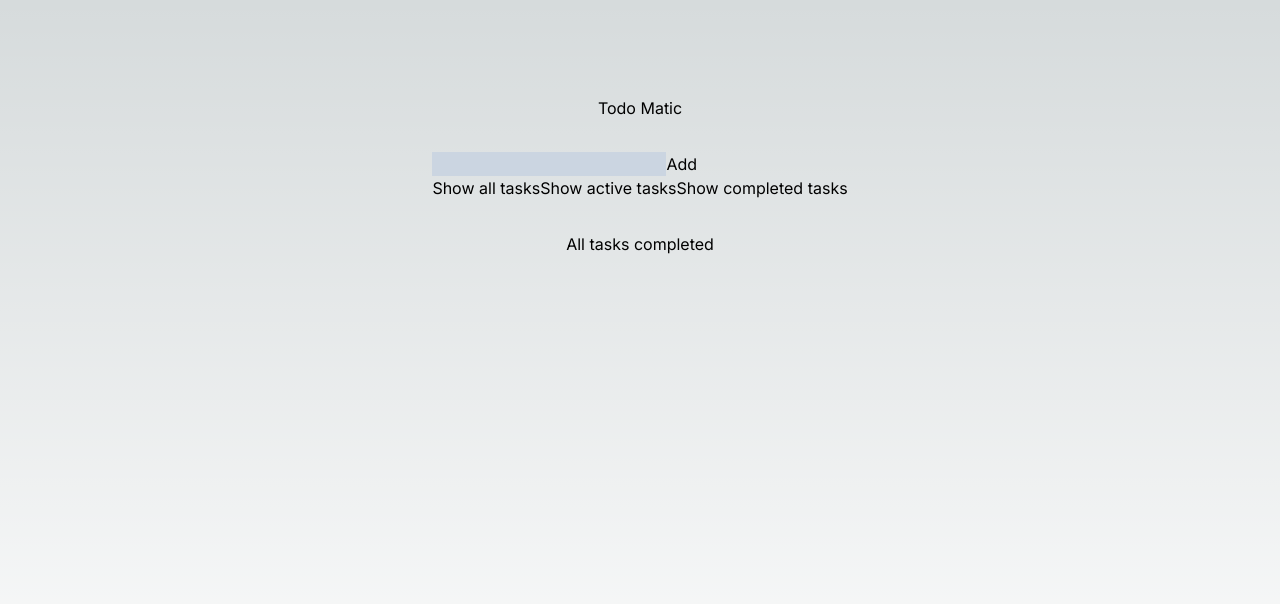
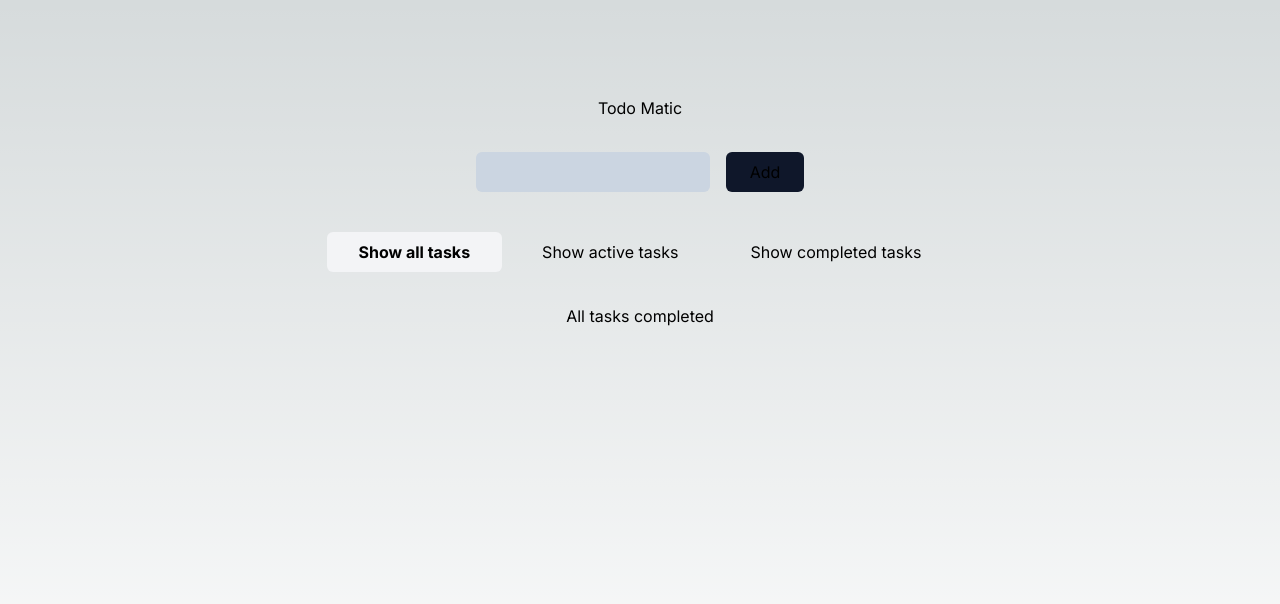
Before and after one commit to mritunjaysaha/todo-ts, a Next.js app: page / in a window 1280 px wide. Shown: the top 604 px of the page. Built offline with nearby package versions, Linux system fonts and the light colour scheme.

Commit message:
style: tabs button

```diff
--- a/app/globals.css
+++ b/app/globals.css
@@ -25,3 +25,11 @@ body {
         )
         rgb(var(--background-start-rgb));
 }
+
+.active-tab {
+    @apply bg-gray-100 py-2 px-8 text-black font-bold rounded-md;
+}
+
+.tab {
+    @apply py-2 px-8;
+}
--- a/app/page.tsx
+++ b/app/page.tsx
@@ -121,20 +121,41 @@ export default function Home() {
         <main className="flex min-h-screen flex-col items-center gap-8 p-24">
             <nav>Todo Matic</nav>
 
-            <div>
-                <form onSubmit={handleSubmit}>
+            <div className="flex flex-col gap-10 items-center">
+                <form onSubmit={handleSubmit} className="flex gap-4">
                     <input
                         value={value}
                         onChange={handleChange}
-                        className="bg-slate-300 outline-none text-black"
+                        className="bg-slate-300 outline-none text-black rounded-md"
                     />
-                    <button>{!editTodoId ? "Add" : "Update"}</button>
+                    <button className="bg-slate-900 py-2 px-6 rounded-md hover:bg-slate-700 transition duration-300 ease-in-out">
+                        {!editTodoId ? "Add" : "Update"}
+                    </button>
                 </form>
 
-                <div onClick={handleTabsClick}>
-                    <button data-tab="ALL">Show all tasks</button>
-                    <button data-tab="ACTIVE">Show active tasks</button>
-                    <button data-tab="COMPLETED">Show completed tasks</button>
+                <div onClick={handleTabsClick} className="flex gap-2">
+                    <button
+                        data-tab="ALL"
+                        className={currentTab === "ALL" ? "active-tab" : "tab"}
+                    >
+                        Show all tasks
+                    </button>
+                    <button
+                        data-tab="ACTIVE"
+                        className={
+                            currentTab === "ACTIVE" ? "active-tab" : "tab"
+                        }
+                    >
+                        Show active tasks
+                    </button>
+                    <button
+                        data-tab="COMPLETED"
+                        className={
+                            currentTab === "COMPLETED" ? "active-tab" : "tab"
+                        }
+                    >
+                        Show completed tasks
+                    </button>
                 </div>
             </div>
 
```
Lines whose indentation alone changed are shown as unchanged.
